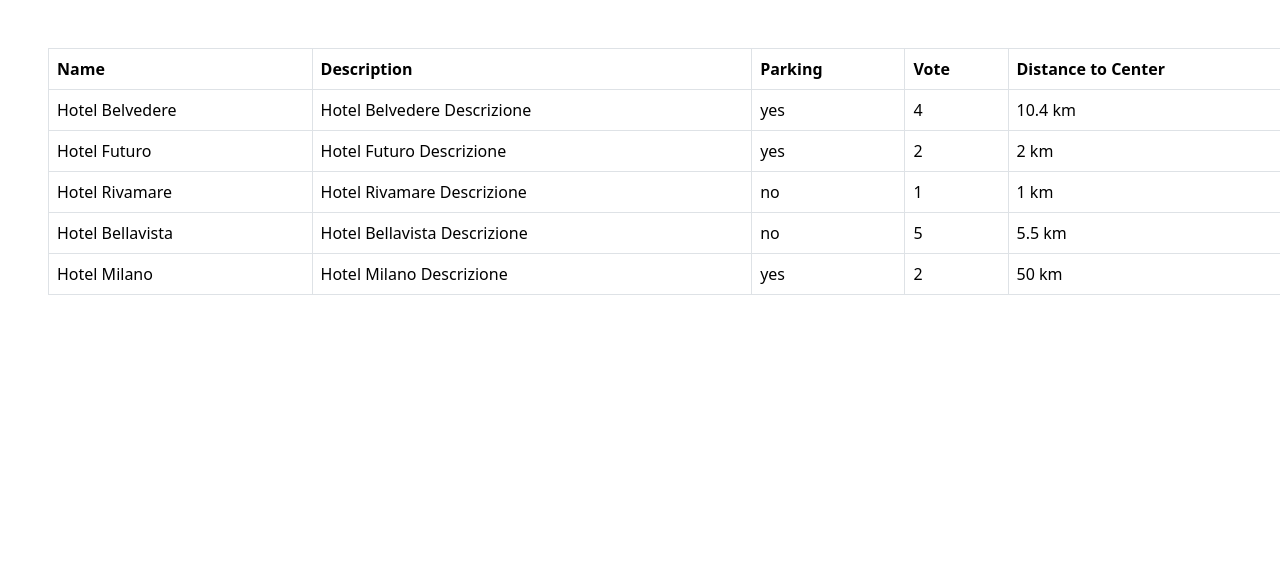
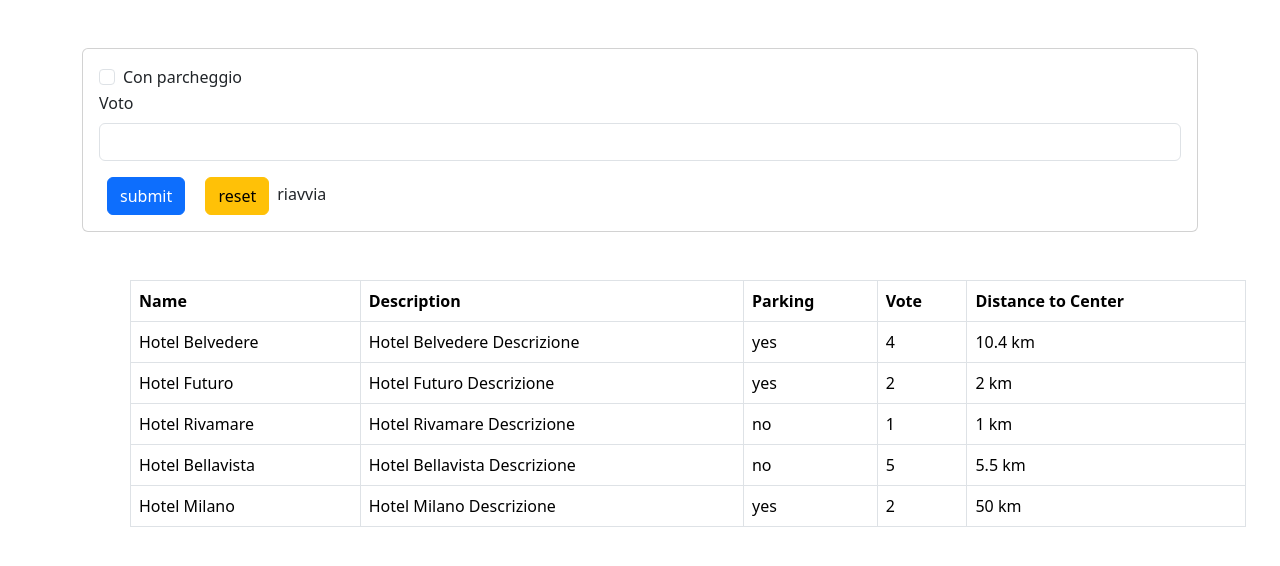
Before and after one commit to DemetrioPadre/php-hotel, a PHP site: page / in a window 1280 px wide; the page is wider, and only the part inside the window is pictured. Shown: the top 566 px of that part. Run offline with PHP 8.4, Linux system fonts and the light colour scheme.

Commit message:
filtri non funzionanti

```diff
--- a/index.php
+++ b/index.php
@@ -11,10 +11,40 @@ include_once "./result.php"
     <meta name="viewport" content="width=device-width, initial-scale=1.0">
     <title>php-hotel</title>
     <!-- bootstrap -->
-    <link href="https://cdn.jsdelivr.net/npm/bootstrap@5.3.3/dist/css/bootstrap.min.css" rel="stylesheet" integrity="sha384-QWTKZyjpPEjISv5WaRU9OFeRpok6YctnYmDr5pNlyT2bRjXh0JMhjY6hW+ALEwIH" crossorigin="anonymous">
+    <link href="https://cdn.jsdelivr.net/npm/bootstrap@5.3.3/dist/css/bootstrap.min.css" rel="stylesheet"
+        integrity="sha384-QWTKZyjpPEjISv5WaRU9OFeRpok6YctnYmDr5pNlyT2bRjXh0JMhjY6hW+ALEwIH" crossorigin="anonymous">
 </head>
 
 <body>
+    <div class="container mt-5">
+
+
+
+        <div class="card mt-5">
+            <div class="card-body">
+                <form action="" method="GET">
+                    <div class="form-check">
+                        <input class="form-check-input" type="checkbox" name="check-parking" id="check-parking"
+                            <?= $filter_parking ? 'checked' : '' ?>>
+                        <label class="form-check-label" for="check-parking">
+                            Con parcheggio
+                        </label>
+                    </div>
+
+                    <div class="mb-3">
+                        <label for="filter-vote" class="form-label">Voto</label>
+                        <input type="number" name="filter-vote" class="form-control" id="filter-vote" min="1" max="5">
+                    </div>
+
+                    <button class="btn btn-primary mx-2">submit</button>
+                    <input type="reset" class="btn btn-warning mx-2" value="reset">riavvia</input>
+
+
+                </form>
+            </div>
+        </div>
+
+
         <table class="table mx-5 mt-5 border">
             <thead>
                 <tr>
@@ -27,13 +57,23 @@ include_once "./result.php"
             </thead>
 
             <tbody class="border">
-            <?php foreach($hotels as $hotel) : ?>
+                <?php foreach ($hotels as $hotel): ?>
                     <tr class="">
-                <td class="border"><?php echo $hotel["name"] ?> </td>
-                <td class="border"><?php echo $hotel["description"]?> </td>
-                <td class="border"><?php echo $hotel['parking'] ? 'yes':'no' ?> </td>
-                <td class="border"><?php echo $hotel["vote"] ?> </td>
-                <td class="border"><?php  echo $hotel["distance_to_center"] ." " ."km"?> </td>
+                        <td class="border">
+                            <?php echo $hotel["name"] ?>
+                        </td>
+                        <td class="border">
+                            <?php echo $hotel["description"] ?>
+                        </td>
+                        <td class="border">
+                            <?php echo $hotel['parking'] ? 'yes' : 'no' ?>
+                        </td>
+                        <td class="border">
+                            <?php echo $hotel["vote"] ?>
+                        </td>
+                        <td class="border">
+                            <?php echo $hotel["distance_to_center"] . " " . "km" ?>
+                        </td>
 
                     </tr>
                 <?php endforeach ?>
@@ -41,7 +81,7 @@ include_once "./result.php"
             </tbody>
 
         </table>
-
+    </div>
 </body>
 
 </html>
--- a/result.php
+++ b/result.php
@@ -38,4 +38,29 @@ $hotels = [
     ],
 ];
 
+
+$filter_parking = isset($_GET['ckeck-parking']) ? true : false;
+$filter_vote = isset($_GET['filter-vote']) ? true : false;
+
+if ($filter_parking) {
+
+    $hotels = array_filter($hotels, function ($hotel, $index) {
+        return $hotel['parking'] == true;
+    }, ARRAY_FILTER_USE_BOTH);
+}
+;
+
+if ($filter_vote) {
+    $hotels = array_filter($hotels, function ($hotel, $index) {
+        return $hotel['vote'] >= $filter_vote;
+    }, );
+}
+
+
+
+
+
+
+
+
 ?>
```
Lines whose indentation alone changed are shown as unchanged.
